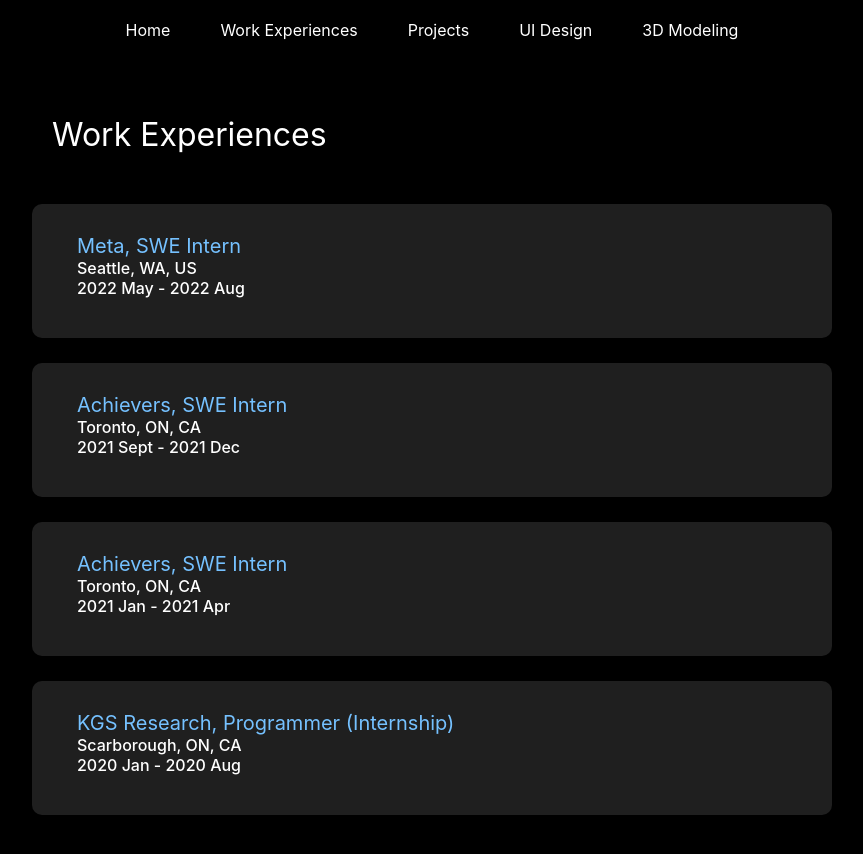
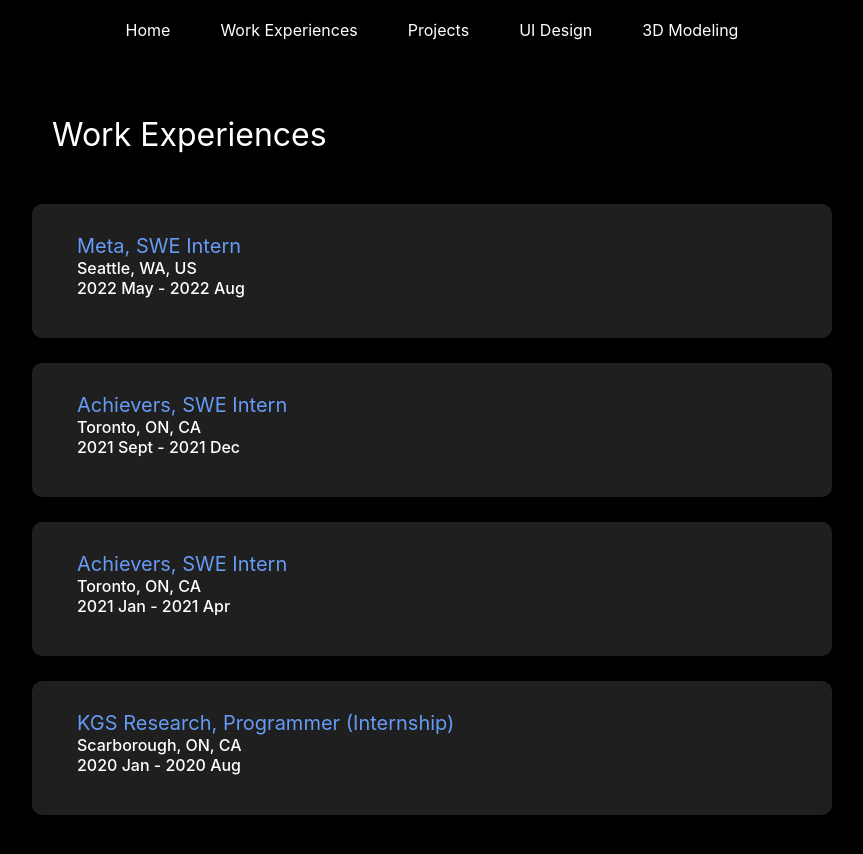
Before and after one commit to karenlinky/personal-website, a React (Create React App) app: page /work_experiences in a window 1280 px wide. Shown: the top 854 px of the page, without its empty margins (208-1071 px from the left). Built offline with nearby package versions, Linux system fonts and the light colour scheme.

Commit message:
updated primary color

```diff
--- a/src/components/chip/chip.css
+++ b/src/components/chip/chip.css
@@ -7,5 +7,5 @@
     text-align: center;
     display: inline-block;
     border-radius: 20px;
-    margin: 1px 3px 1px 0;
+    margin: 1px 2px;
 }
--- a/src/constants.css
+++ b/src/constants.css
@@ -3,7 +3,9 @@
     /* --primary-background-menu-color: black; */
     --primary-background-color: rgb(0, 0, 0);
     --menu-bar-height: 65px;
-    --primary-color: rgb(13, 93, 191);
-    /* --primary-color: rgb(0, 94, 255); */
-    --card-text-color: rgb(117, 193, 255);
+    --primary-color: rgb(102, 155, 245);
+    --card-text-color: rgb(102, 155, 245);
+
+    /* --primary-color: rgb(13, 93, 191); */
+    /* --card-text-color: rgb(117, 193, 255); */
 }
```
